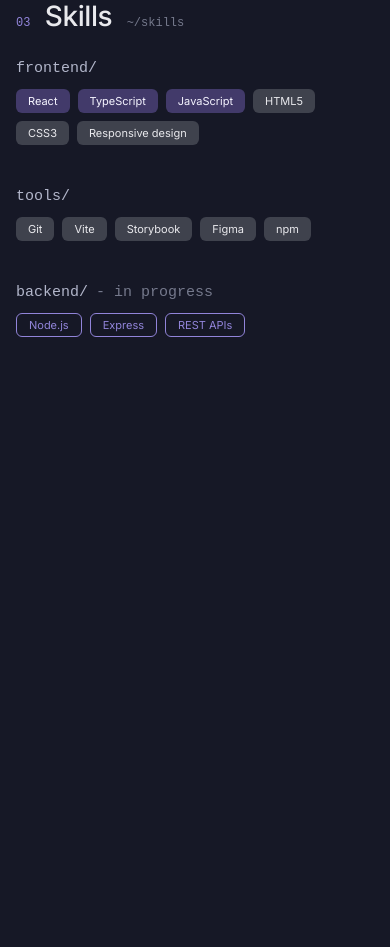
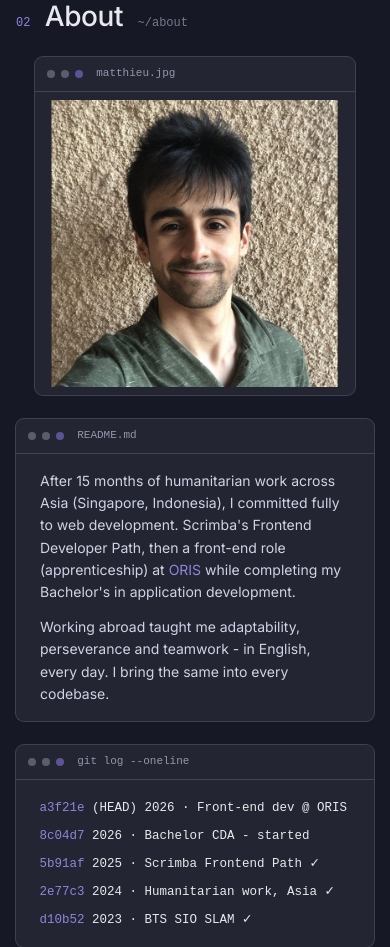
Before and after one commit to Kamat99302/portfolio-react, a React (Vite) app: page / in a window 390 px wide. Before the commit the page ends 844 px from the top, so only its background shows below. Built offline with nearby package versions, Linux system fonts and the light colour scheme.

Commit message:
feat: assemble About section
- 3-column Grid: profile photo, README.md bio and git log timeline

- responsive photo window with max width below md

- set explicit font size on CodeBlock

```diff
--- a/src/App.tsx
+++ b/src/App.tsx
@@ -1,8 +1,8 @@
-import Skills from "./sections/Skills"
+import About from "./sections/About"
 function App() {
   return (
     <>
-    <Skills/>
+    <About/>
 
   </>
   )
--- a/src/components/CodeBlock.tsx
+++ b/src/components/CodeBlock.tsx
@@ -9,7 +9,7 @@
 export default function CodeBlock({children}:CodeBlockProps){
 
     return(
-     <Typography sx={{fontFamily:fontMono, color:colors.neutral, overflowX: "auto"}} component="pre">
+     <Typography sx={{fontFamily:fontMono, fontSize:12.5, color:colors.neutral, overflowX: "auto"}} component="pre">
         {children}
      </Typography>
 
--- /dev/null
+++ b/src/sections/About.tsx
@@ -0,0 +1,50 @@
+import { Grid, Container, Stack, Typography, Link, Box} from "@mui/material"
+import SectionHeading from "../components/SectionHeading"
+import EditorWindow from "../components/EditorWindow"
+import CodeBlock from "../components/CodeBlock"
+import { Mark } from "../components/codeHelpers"
+import { colors } from "../theme/theme"
+import matt from "../img/matt.jpg"
+export default function About(){
+
+    const typoSx = {fontSize:14, color:colors.neutral[300]}
+    return(
+        <Container maxWidth="lg">
+            <SectionHeading number="02" title="About" path="~/about"/>
+            <Grid sx={{mt:3}} container spacing={3}>
+                <Grid size={{xs:12, md:3}}>
+                    <EditorWindow title="matthieu.jpg" sx={{ maxWidth: { xs: 320, md: '100%' }, mx: 'auto' }}>
+                        <Box
+                        component="img"
+                        src={matt}
+                        alt="Matthieu Juan"
+                        sx={{ width: '100%', display: 'block'}}></Box>
+                    </EditorWindow>
+                </Grid>
+                <Grid size={{xs:12, md:4}}>
+                    <EditorWindow title="README.md">
+                        <Stack spacing={1.5} sx={{p:1}}>
+                            <Typography sx={typoSx}>After 15 months of humanitarian work across Asia (Singapore, Indonesia), I committed fully to web development. Scrimba's
+                                Frontend Developer Path, then a front-end role (apprenticeship) at <Link href="https://www.oris-connect.com/en/" target="_blank">ORIS </Link>while completing my Bachelor's in application development.
+                            </Typography>
+                            <Typography sx={typoSx}>Working abroad taught me adaptability, perseverance and teamwork - in English, every day. I bring the same into every codebase.</Typography>
+                        </Stack>
+
+
+                    </EditorWindow>
+                </Grid>
+                <Grid size={{xs:12, md:5}}>
+                    <EditorWindow title="git log --oneline">
+                        <Stack sx={{my:1.2}} direction={"column"} spacing={1}>
+                            <CodeBlock> <Mark>a3f21e</Mark> (HEAD) 2026 · Front-end dev @ ORIS</CodeBlock>
+                            <CodeBlock> <Mark>8c04d7</Mark> 2026 · Bachelor CDA - started</CodeBlock>
+                            <CodeBlock> <Mark>5b91af</Mark> 2025 · Scrimba Frontend Path ✓</CodeBlock>
+                            <CodeBlock> <Mark>2e77c3</Mark> 2024 · Humanitarian work, Asia ✓   </CodeBlock>
+                            <CodeBlock> <Mark>d10b52</Mark> 2023 · BTS SIO SLAM ✓</CodeBlock>
+                        </Stack>
+                    </EditorWindow>
+                </Grid>
+            </Grid>
+        </Container>
+    )
+}
```
